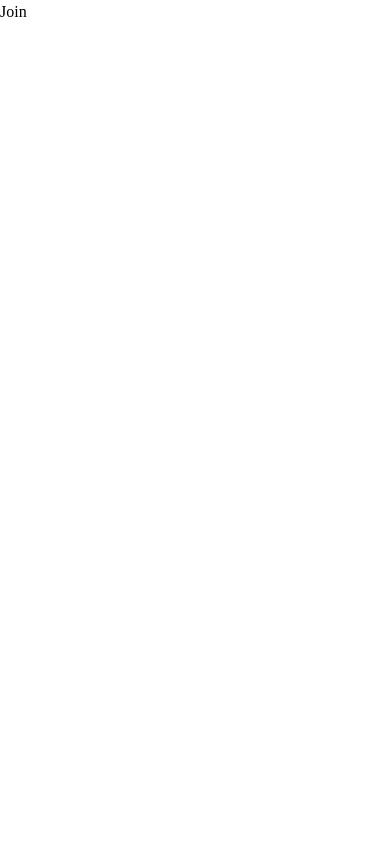
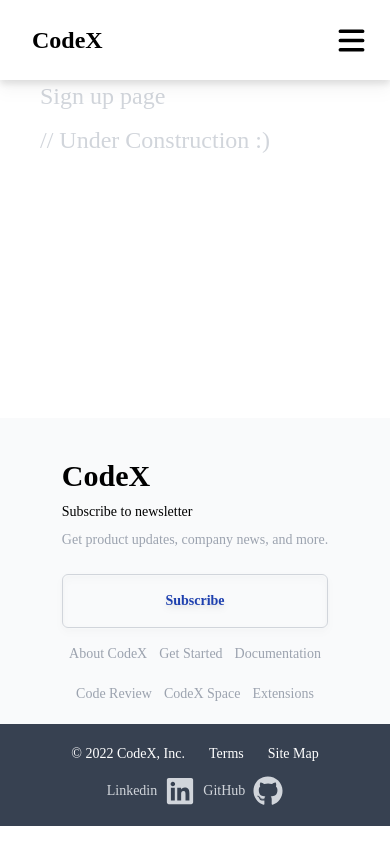
Before and after one commit to Joshua-Chris/codex.github.io, a React (Create React App) app: page /join in a window 390 px wide. Built offline with nearby package versions, Linux system fonts and the light colour scheme; the HTML template or start-up script is replaced by a standard one.

Commit message:
Plugged in the routes and adjusted footer-responsiveness

```diff
--- /dev/null
+++ b/src/components/Construction/UnderConstruction.jsx
@@ -0,0 +1,14 @@
+import React from 'react';
+
+const UnderConstruction = ({ pageName }) => {
+  return (
+    <div className="w-screen h-[40vh] flex flex-col gap-3 px-10">
+      <h1 className="text-2xl sm:text-4xl text-gray-300">{pageName}</h1>
+      <p className="text-2xl sm:text-4xl text-gray-300">
+        {'//'} Under Construction {':)'}
+      </p>
+    </div>
+  );
+};
+
+export default UnderConstruction;
--- a/src/components/Features/Feature.jsx
+++ b/src/components/Features/Feature.jsx
@@ -2,7 +2,7 @@
 
 const Feature = ({ header, textContent, imgUrl }) => {
   return (
-    <div className="bg-gray-900 text-white w-full md:h-fit grid sm:grid-cols-1 md:grid-cols-2 place-items-center p-20">
+    <div className="bg-[#0D131D] text-white w-screen md:h-fit grid sm:grid-cols-1 md:grid-cols-2 place-items-center p-20">
       <div>
         <h1 className="text-4xl lg:text-5xl font-bold md:max-w-5xl">
           {header}
--- a/src/components/Footer/Footer.jsx
+++ b/src/components/Footer/Footer.jsx
@@ -7,7 +7,9 @@
     <>
       <div className="flex flex-col sm:flex-row px-10 sm:px-0 w-screen bg-gray-50 items-center justify-around pt-10 py-5 text-sm">
         <div className="flex flex-col gap-2">
-          <h1 className="font-bold text-3xl">CodeX</h1>
+          <h1 className="font-bold text-3xl">
+            <Link to="/">CodeX</Link>
+          </h1>
           <p className="font-medium">Subscribe to newsletter</p>
           <p className="text-gray-400">
             Get product updates, company news, and more.
@@ -16,11 +18,16 @@
             Subscribe
           </button>
         </div>
-        <div>
+        <div className="flex flex-col sm:flex-row items-center sm:items-start justify-around gap-5">
           <ul className="flex flex-row sm:flex-col gap-3 text-gray-400">
             <Link to="/about">About CodeX</Link>
             <Link to="/join">Get Started</Link>
             <Link to="/documentation">Documentation</Link>
+          </ul>
+          <ul className="flex flex-row sm:flex-col gap-3 text-gray-400">
+            <Link to="/codereview">Code Review</Link>
+            <Link to="/codexspace">CodeX Space</Link>
+            <Link to="/extensions">Extensions</Link>
           </ul>
         </div>
       </div>
@@ -31,7 +38,7 @@
             <Link to="/documentation">Terms</Link>
           </li>
           <li>
-            <Link to="/documentation">Site Map</Link>
+            <Link to="/versions">Site Map</Link>
           </li>
         </ul>
         <ul className="flex items-center gap-2">
--- a/src/components/Hero/Hero.jsx
+++ b/src/components/Hero/Hero.jsx
@@ -7,7 +7,7 @@
   const [btnAngle, setBtnAngle] = useState(false);
   const mouseOver = () => setBtnAngle(!btnAngle);
   return (
-    <div className="bg-gray-900 text-white">
+    <div className="w-screen bg-[#0D131D] text-white">
       <div className="w-full h-[90vh] p-5 flex flex-col justify-center items-center">
         <h1 className="text-5xl lg:text-7xl text-center font-extrabold max-w-3xl md:max-w-5xl">
           A Torrent of fast cloud developer environments
--- a/src/components/Navbar/Navbar.jsx
+++ b/src/components/Navbar/Navbar.jsx
@@ -7,7 +7,7 @@
   const navClick = () => setNav(!nav);
   return (
     <>
-      <div className="z-10 fixed w-screen sticky top-0 h-[80px] flex text-sm items-center p-5 bg-gray-900 text-white drop-shadow-lg justify-between md:justify-start">
+      <div className="z-10 fixed w-screen sticky top-0 h-[80px] flex text-sm items-center p-5 bg-[#0D131D] text-white drop-shadow-lg justify-between md:justify-start">
         <div className="flex z-10">
           <Link
             to="/"
--- a/src/pages/About.js
+++ b/src/pages/About.js
@@ -1,9 +1,16 @@
-import React from 'react'
+import React from 'react';
+import UnderConstruction from '../components/Construction/UnderConstruction';
+import Footer from '../components/Footer/Footer';
+import NavbarWhite from '../components/Navbar/NavbarWhite';
 
 const About = () => {
   return (
-    <div>About</div>
-  )
-}
+    <div>
+      <NavbarWhite />
+      <UnderConstruction pageName={'About page'} />
+      <Footer />
+    </div>
+  );
+};
 
-export default About
+export default About;
--- a/src/pages/CodeReview.js
+++ b/src/pages/CodeReview.js
@@ -1,9 +1,16 @@
-import React from 'react'
+import React from 'react';
+import UnderConstruction from '../components/Construction/UnderConstruction';
+import Footer from '../components/Footer/Footer';
+import NavbarWhite from '../components/Navbar/NavbarWhite';
 
 const CodeReview = () => {
   return (
-    <div>CodeReview</div>
-  )
-}
+    <div>
+      <NavbarWhite />
+      <UnderConstruction pageName={'Code Review Page'} />
+      <Footer />
+    </div>
+  );
+};
 
-export default CodeReview
+export default CodeReview;
--- a/src/pages/CodexSpace.js
+++ b/src/pages/CodexSpace.js
@@ -1,9 +1,16 @@
-import React from 'react'
+import React from 'react';
+import UnderConstruction from '../components/Construction/UnderConstruction';
+import Footer from '../components/Footer/Footer';
+import NavbarWhite from '../components/Navbar/NavbarWhite';
 
 const codexSpace = () => {
   return (
-    <div>codexSpace</div>
-  )
-}
+    <div>
+      <NavbarWhite />
+      <UnderConstruction pageName={'CodeX Space'} />
+      <Footer />
+    </div>
+  );
+};
 
-export default codexSpace
+export default codexSpace;
--- a/src/pages/Documentation.js
+++ b/src/pages/Documentation.js
@@ -3,6 +3,7 @@
 import Navbar from '../components/Navbar/Navbar';
 import Feature from '../components/Features/Feature';
 import { featureItems } from '../components/Features/featureItems';
+import Footer from '../components/Footer/Footer';
 
 const Documentation = () => {
   return (
@@ -18,6 +19,7 @@
           />
         ))}
       </div>
+      <Footer />
     </>
   );
 };
--- a/src/pages/Extensions.js
+++ b/src/pages/Extensions.js
@@ -1,9 +1,16 @@
-import React from 'react'
+import React from 'react';
+import UnderConstruction from '../components/Construction/UnderConstruction';
+import Footer from '../components/Footer/Footer';
+import NavbarWhite from '../components/Navbar/NavbarWhite';
 
 const Extensions = () => {
   return (
-    <div>Extensions</div>
-  )
-}
+    <div>
+      <NavbarWhite />
+      <UnderConstruction pageName={'Extensions page'} />
+      <Footer />
+    </div>
+  );
+};
 
-export default Extensions
+export default Extensions;
--- a/src/pages/Join.js
+++ b/src/pages/Join.js
@@ -1,9 +1,16 @@
-import React from 'react'
+import React from 'react';
+import UnderConstruction from '../components/Construction/UnderConstruction';
+import Footer from '../components/Footer/Footer';
+import NavbarWhite from '../components/Navbar/NavbarWhite';
 
 const Join = () => {
   return (
-    <div>Join</div>
-  )
-}
+    <div>
+      <NavbarWhite />
+      <UnderConstruction pageName={'Sign up page'} />
+      <Footer />
+    </div>
+  );
+};
 
-export default Join
+export default Join;
--- a/src/pages/Versions.js
+++ b/src/pages/Versions.js
@@ -1,9 +1,16 @@
-import React from 'react'
+import React from 'react';
+import UnderConstruction from '../components/Construction/UnderConstruction';
+import Footer from '../components/Footer/Footer';
+import NavbarWhite from '../components/Navbar/NavbarWhite';
 
 const Versions = () => {
   return (
-    <div>Versions</div>
-  )
-}
+    <div>
+      <NavbarWhite />
+      <UnderConstruction pageName={'Versions page'} />
+      <Footer />
+    </div>
+  );
+};
 
-export default Versions
+export default Versions;
```
